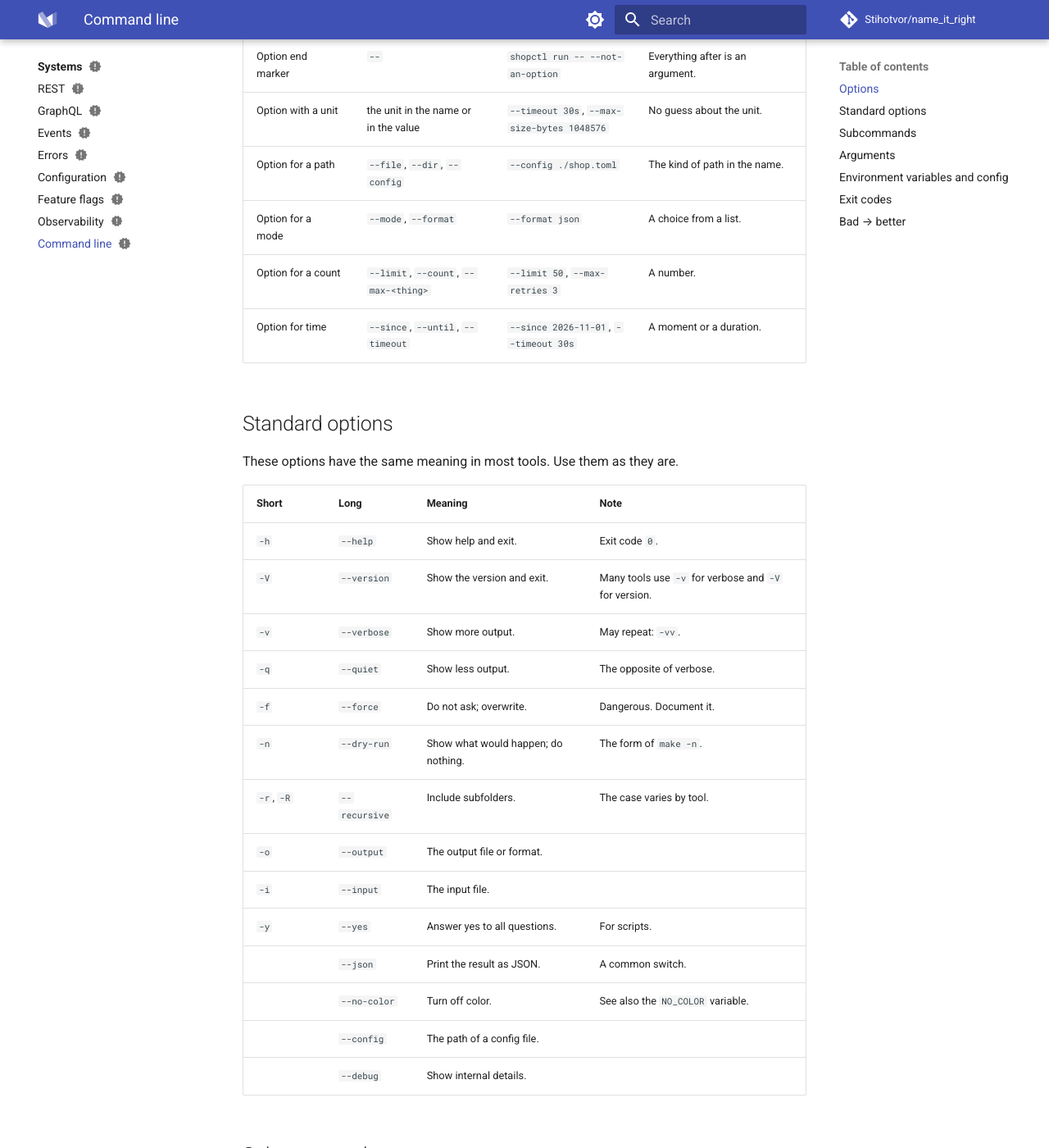
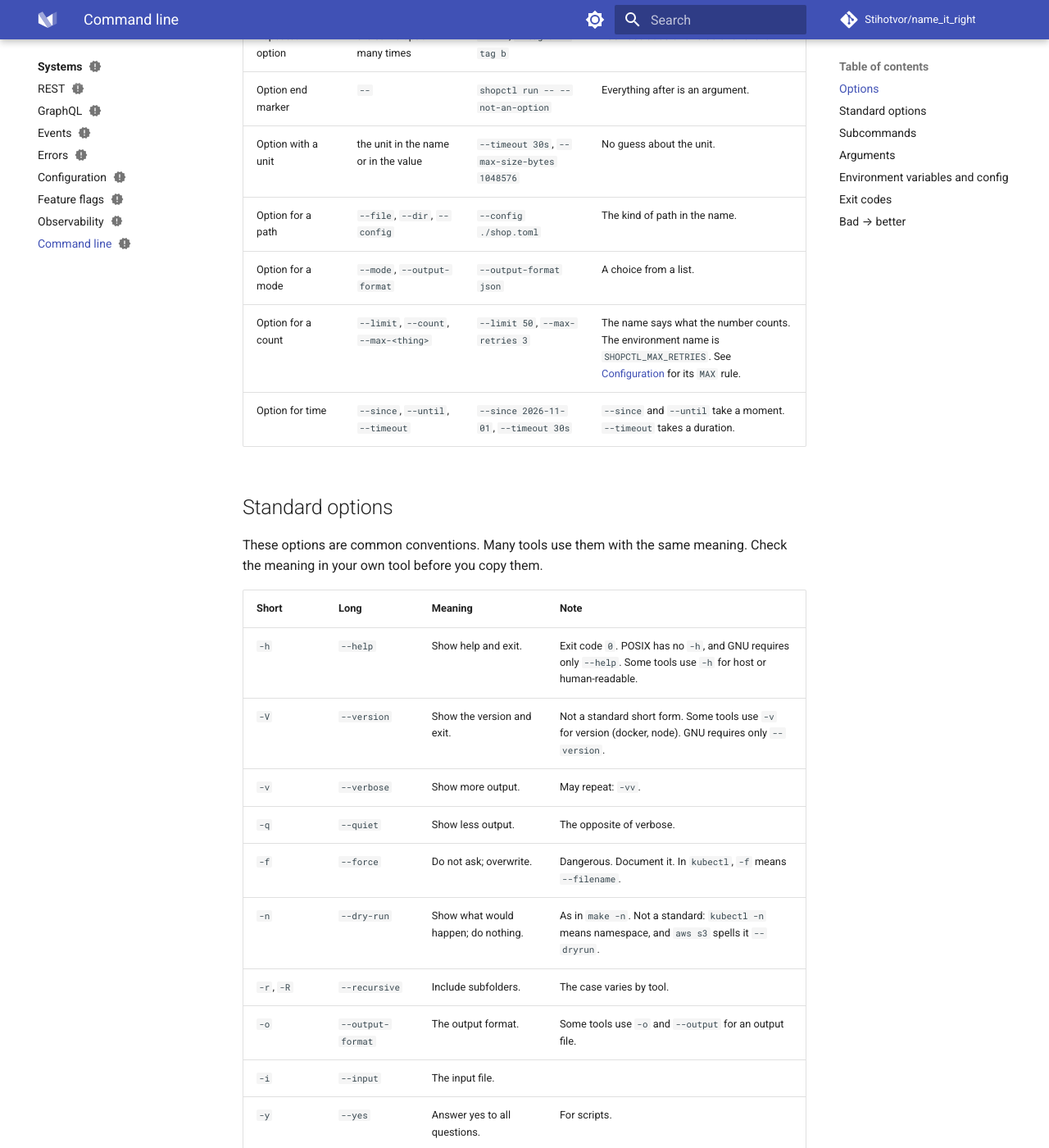
Before and after one commit to Stihotvor/name_it_right, an MkDocs documentation site: the page built from docs/systems/cli.md, in a window 1280 px wide and 1400 px high, scrolled down 1498 px. Shown: the whole window at 82% size. Built offline with MkDocs 1.6.1 and Material for MkDocs 9.7.7, drawn with Linux system fonts in a browser that asks for light colours; comment, search, counter and statistics services are not loaded; some of the changed text lies outside the part shown.

Commit message:
docs(27): fix review findings on command-line page
Co-Authored-By: Claude Sonnet 5.5 <noreply@anthropic.com>

```diff
--- a/docs/systems/cli.md
+++ b/docs/systems/cli.md
@@ -10,7 +10,7 @@ status: new
     - Write a short option as one letter with one hyphen: `-o`, `-v`
     - Give each common option a long and a short form: `-h` and `--help`, `-V` and `--version`
     - Name a subcommand with a verb or a noun in lower case: `init`, `build`, `config`
-    - Use the same word for the same thing in every command and in the environment: `--timeout` and `SHOP_TIMEOUT_SECONDS`
+    - Use the same word for the same thing in every command and in the environment: `--timeout` and `SHOPCTL_TIMEOUT`
 
 !!! tip "Useful tips"
 
@@ -36,32 +36,32 @@ The examples use a command-line tool for an e-commerce shop called `shopctl`.
 | Long option | `--` and lower-case words with `-` | `--output-format`, `--dry-run` | The GNU long-option style. Hyphens make words easy to read. |
 | Short option | `-` and one letter | `-o`, `-v`, `-n` | Fast to type. |
 | Short options joined | `-` and several letters | `-abc` means `-a -b -c` | POSIX allows it. |
-| Option with a value | `--name value` or `--name=value` | `--output json`, `--output=json` | Support both forms. |
-| Short option with a value | `-n value`; `-nvalue` also works with `getopt` | `-o json` | The separate form is the clear one. |
-| Switch (a flag with no value) | a noun or a verb | `--verbose`, `--force`, `--recursive` | The option turns something on. |
-| Negation | `--no-<name>` | `--no-color`, `--no-cache` | A common style (not a GNU rule). |
-| Repeated option | the same option many times | `-v -v`, `--tag a --tag b` | Each use adds one value. |
+| Option with a value | `--name value` or `--name=value` | `--output-format json`, `--output-format=json` | Support both forms. |
+| Short option with a value | `-o value`; `-ovalue` also works with `getopt` | `-o json`, `-ojson` | The separate form is the clear one. |
+| Switch (a flag with no value) | an adjective or a verb | `--verbose`, `--force`, `--recursive` | The name states the effect, so the option needs no value. |
+| Negation | `--no-<name>` | `--no-color`, `--no-cache` | A common style (not a GNU rule). Users know it from many tools. |
+| Repeated option | the same option many times | `-v -v`, `--tag a --tag b` | Each use adds one value or one level. |
 | Option end marker | `--` | `shopctl run -- --not-an-option` | Everything after is an argument. |
 | Option with a unit | the unit in the name or in the value | `--timeout 30s`, `--max-size-bytes 1048576` | No guess about the unit. |
 | Option for a path | `--file`, `--dir`, `--config` | `--config ./shop.toml` | The kind of path in the name. |
-| Option for a mode | `--mode`, `--format` | `--format json` | A choice from a list. |
-| Option for a count | `--limit`, `--count`, `--max-<thing>` | `--limit 50`, `--max-retries 3` | A number. |
-| Option for time | `--since`, `--until`, `--timeout` | `--since 2026-11-01`, `--timeout 30s` | A moment or a duration. |
+| Option for a mode | `--mode`, `--output-format` | `--output-format json` | A choice from a list. |
+| Option for a count | `--limit`, `--count`, `--max-<thing>` | `--limit 50`, `--max-retries 3` | The name says what the number counts. The environment name is `SHOPCTL_MAX_RETRIES`. See [Configuration](configuration.md) for its `MAX` rule. |
+| Option for time | `--since`, `--until`, `--timeout` | `--since 2026-11-01`, `--timeout 30s` | `--since` and `--until` take a moment. `--timeout` takes a duration. |
 
 ## Standard options
 
-These options have the same meaning in most tools. Use them as they are.
+These options are common conventions. Many tools use them with the same meaning. Check the meaning in your own tool before you copy them.
 
 | Short | Long | Meaning | Note |
 |---|---|---|---|
-| `-h` | `--help` | Show help and exit. | Exit code `0`. |
-| `-V` | `--version` | Show the version and exit. | Many tools use `-v` for verbose and `-V` for version. |
+| `-h` | `--help` | Show help and exit. | Exit code `0`. POSIX has no `-h`, and GNU requires only `--help`. Some tools use `-h` for host or human-readable. |
+| `-V` | `--version` | Show the version and exit. | Not a standard short form. Some tools use `-v` for version (docker, node). GNU requires only `--version`. |
 | `-v` | `--verbose` | Show more output. | May repeat: `-vv`. |
 | `-q` | `--quiet` | Show less output. | The opposite of verbose. |
-| `-f` | `--force` | Do not ask; overwrite. | Dangerous. Document it. |
-| `-n` | `--dry-run` | Show what would happen; do nothing. | The form of `make -n`. |
+| `-f` | `--force` | Do not ask; overwrite. | Dangerous. Document it. In `kubectl`, `-f` means `--filename`. |
+| `-n` | `--dry-run` | Show what would happen; do nothing. | As in `make -n`. Not a standard: `kubectl -n` means namespace, and `aws s3` spells it `--dryrun`. |
 | `-r`, `-R` | `--recursive` | Include subfolders. | The case varies by tool. |
-| `-o` | `--output` | The output file or format. | |
+| `-o` | `--output-format` | The output format. | Some tools use `-o` and `--output` for an output file. |
 | `-i` | `--input` | The input file. | |
 | `-y` | `--yes` | Answer yes to all questions. | For scripts. |
 | | `--json` | Print the result as JSON. | A common switch. |
@@ -82,7 +82,7 @@ These options have the same meaning in most tools. Use them as they are.
 | Plural or singular | choose one | `shopctl orders list` or `shopctl order list` | Do not mix. |
 | Plugin | `<tool>-<name>` on the path | `shopctl-export` | Git style: `git-lfs`. |
 
-Conflict: some tools put the noun first (`kubectl get pods`, `gh pr list`, `aws s3 cp`). Others put the verb first (`git commit`, `docker run`). Choose one and keep it in the whole tool.
+Two styles: some tools put the noun first (`gh pr list`, `aws s3 cp`, `docker container ls`). Others put the verb first (`kubectl get pods`, `git commit`, `docker run`). Choose one and keep it in the whole tool.
 
 ## Arguments
 
@@ -98,11 +98,11 @@ Conflict: some tools put the noun first (`kubectl get pods`, `gh pr list`, `aws
 
 | Source | Rule | Examples | Why this name |
 |---|---|---|---|
-| Environment variable for an option | the tool name, then the option, in capitals | `SHOPCTL_OUTPUT_FORMAT` for `--output-format` | The same word in three places. |
+| Environment variable for an option | the tool name, then the option, in capitals | `SHOPCTL_OUTPUT_FORMAT` for `--output-format` | The same word in three places. The tool name is the `<APP>` prefix. |
 | Config file key | the option name without `--` | `output-format = "json"` | Match the option. |
-| Order of priority | flag, then environment, then config, then default | `--output json` wins over `SHOPCTL_OUTPUT_FORMAT` | A common rule. |
+| Order of priority | flag, then environment, then config, then default | `--output-format json` wins over `SHOPCTL_OUTPUT_FORMAT` | A common rule: the nearest source to the user wins. |
 | `NO_COLOR` | a community standard | `NO_COLOR=1` | Turns off color when set and not empty (no-color.org). |
-| Standard names | `HOME`, `EDITOR`, `PAGER`, `TERM` | `EDITOR=vim` | Defined by the system. |
+| Conventional names | `HOME`, `EDITOR`, `PAGER`, `TERM` | `EDITOR=vim` | `HOME` and `TERM` are in POSIX. `EDITOR` and `PAGER` are Unix convention. |
 
 For the names of environment variables, see [Configuration](configuration.md).
 
@@ -113,21 +113,21 @@ For the names of environment variables, see [Configuration](configuration.md).
 | `0` | Success | |
 | `1` | A general error | |
 | `2` | A wrong use of the command | Common for a bad option. |
-| `126`, `127` | The shell could not run or find the command | Set by the shell. |
+| `126`, `127` | The shell could not run or find the command | Set by the shell. Do not use them for the errors of your own tool. |
 | `130` | Stopped by `Ctrl-C` | `128` plus signal `2`. |
 
 ## Bad → better
 
 | Bad | Better | Why |
 |---|---|---|
-| `-output` | `--output` or `-o` | One hyphen is for a one-letter option. |
+| `-output` | `--output-format` or `-o` | One hyphen is for a one-letter option. |
 | `--outputFormat` | `--output-format` | Long options use hyphens. |
 | `--output_format` | `--output-format` | Same rule. |
-| `--disable-cache` | `--no-cache` | A positive name with a standard negation. |
+| `--disable-cache` | `--no-cache` | The `--no-` style is common, and the name of the switch stays positive (`--cache`). |
 | `--nocolor` | `--no-color` | Hyphen before `color`. |
 | `--folder` and `--dir` in one tool | `--dir` everywhere | One word for one thing. |
 | `--build` | `shopctl build` | An action is a subcommand. |
-| `-help` | `-h`, `--help` | The standard names. |
+| `-help` | `-h`, `--help` | A single hyphen reads as `-h -e -l -p`. |
 | `--timeout 30` | `--timeout 30s` or `--timeout-seconds 30` | The unit is clear. |
 | `--verbose=true` | `--verbose` | A switch needs no value. |
 
```
